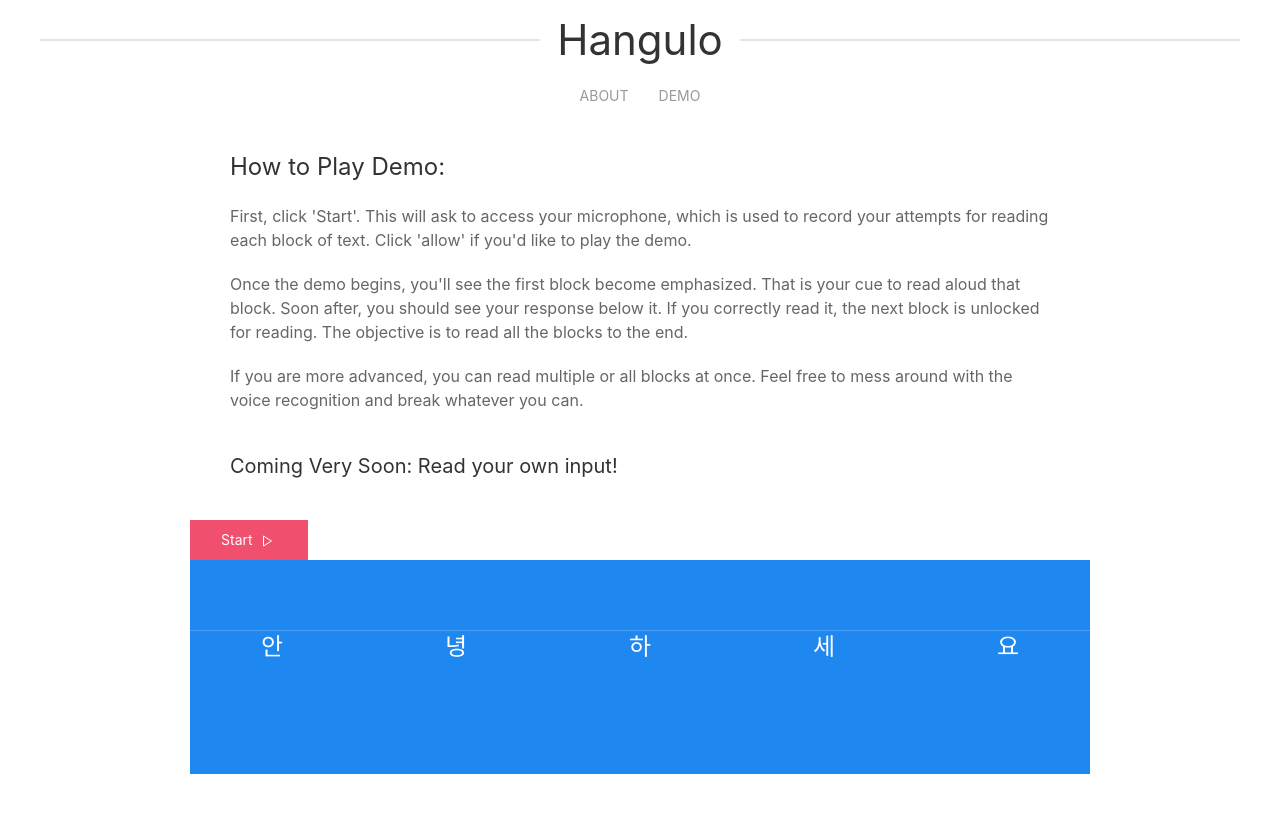
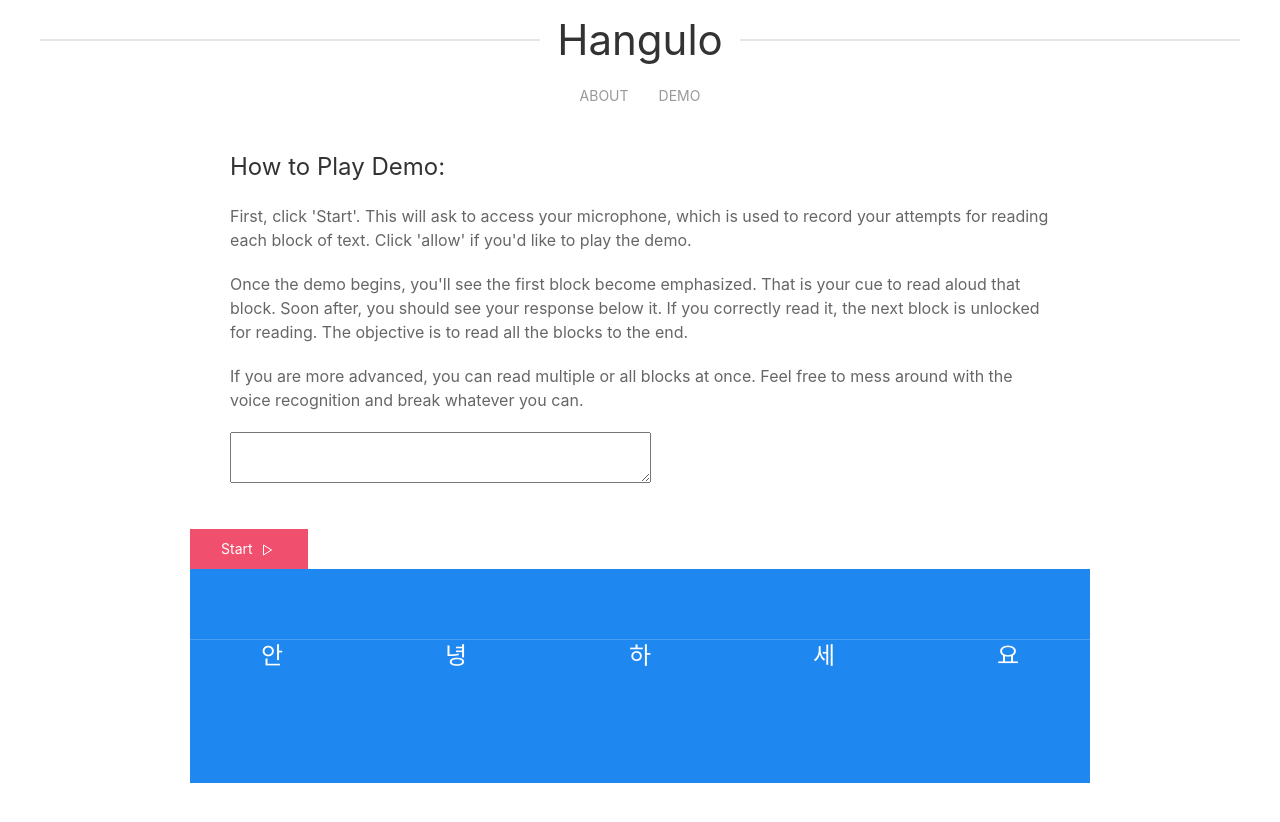
Before and after one commit to hangulo-app/static, a Jekyll site: the page built from index.html, in a window 1280 px wide. Shown: the top 822 px of the page. Built offline with Jekyll 4.4.1, drawn with Linux system fonts in a browser that asks for light colours; nearby versions of some CDN libraries; some of the changed lines change nothing that is shown.

Commit message:
add text input

```diff
--- a/_includes/game-demo.html
+++ b/_includes/game-demo.html
@@ -4,7 +4,8 @@
   <p>Once the demo begins, you'll see the first block become emphasized. That is your cue to read aloud that block. Soon after, you should see your response below it. If you correctly read it, the next block is unlocked for reading. The objective is to read all the blocks to the end.</p>
   <p>If you are more advanced, you can read multiple or all blocks at once. Feel free to mess around with the voice recognition and break whatever you can.</p>
 
-  <h4>Coming Very Soon: Read your own input!</h4>
+  <!-- <h4>Coming Very Soon: Read your own input!</h4> -->
+  <textarea id="user-input" rows='3' cols='50'></textarea>
 </div>
 
 <div id='beginner-demo' class='uk-margin-smaall'>
--- a/assets/js/speechRecog.js
+++ b/assets/js/speechRecog.js
@@ -109,6 +109,8 @@ function startGame() {
   Demo.blockIndex = 0;
   Demo.currentBlock = blocks[Demo.blockIndex];
 
+  blocks = document.childNodes.map(function(b) { return b.firstChild.textContent });
+
   recognition.start();
 };
 
@@ -159,3 +161,12 @@ function isMultiMatchBackward(block, guess) {
   };
   return false;
 };
+
+document.getElementById('user-input').addEventListener('change', function(e) {
+  var chars = document.getElementById('user-input').value.match(/\b(\w+)\b/g);
+  var html = "";
+  for (var i = 0; i < chars.length; i++) {
+    html += "<li id='block-" + i + "'><h3>" + chars[i] + "</h3><h3 id='block-"+i+"-guess'></h3></li>"
+  }
+  document.getElementById('word-list').innerHTML = html;
+});
```
